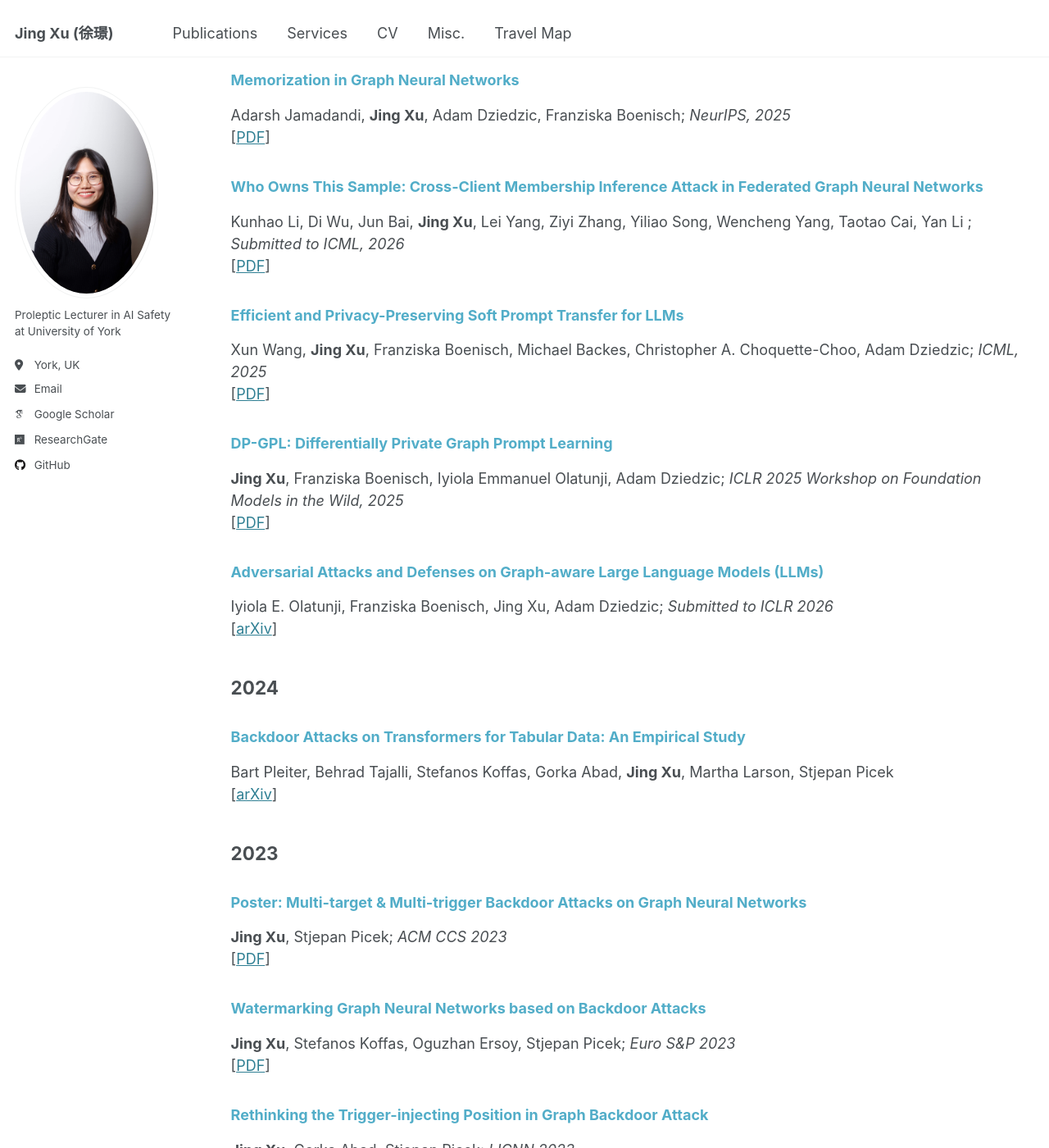
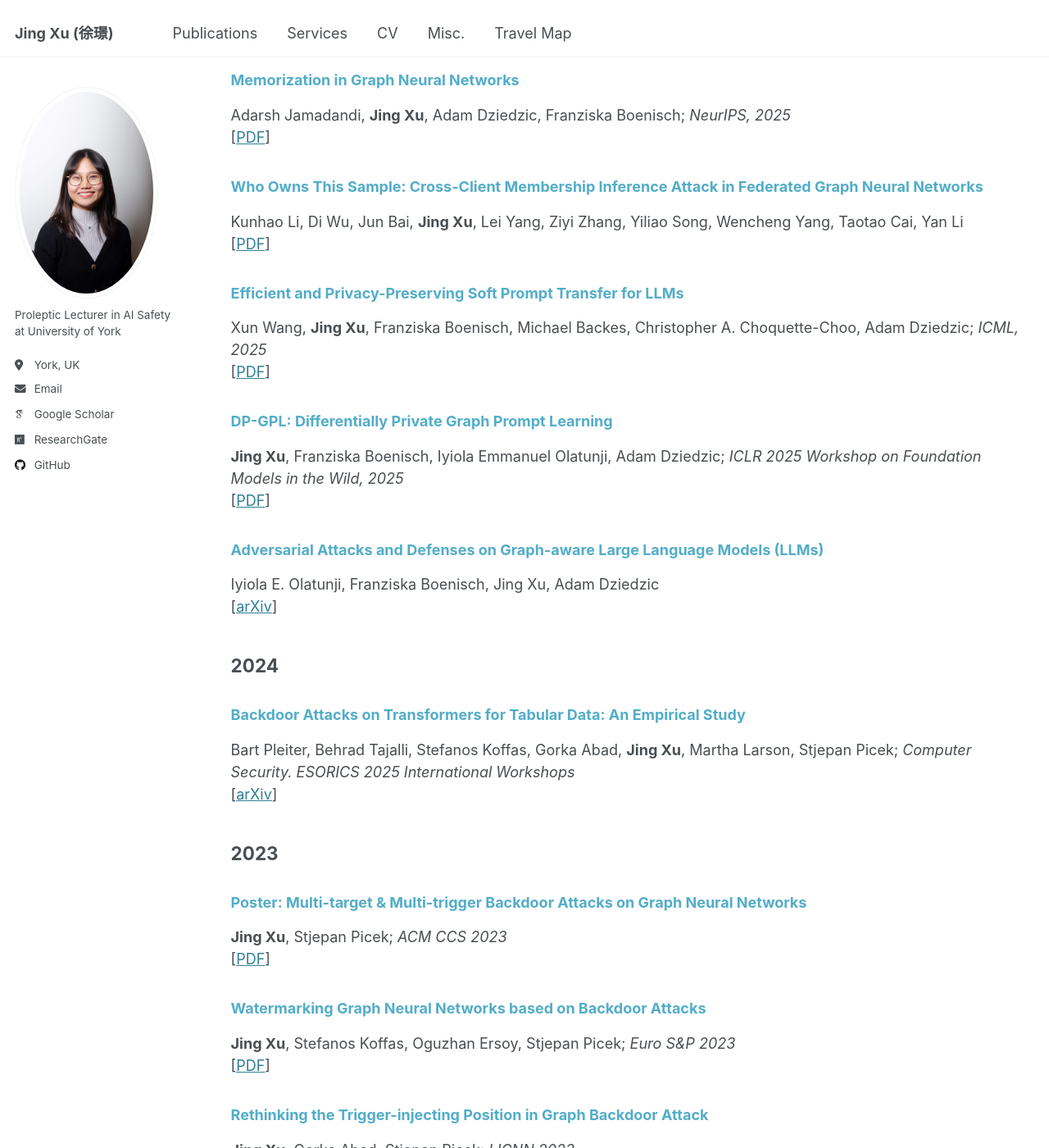
Before and after one commit to xujing1994/xujing1994.github.io, a Jekyll site: the page built from _pages/publications.md, in a window 1280 px wide and 1400 px high, scrolled down 513 px. Shown: the whole window at 82% size. Built offline with Jekyll 4.4.1, drawn with Linux system fonts in a browser that asks for light colours; some web fonts are replaced.

Commit message:
Update publication entries and formatting

```diff
--- a/_pages/publications.md
+++ b/_pages/publications.md
@@ -19,7 +19,7 @@ Adarsh Jamadandi, **Jing Xu**, Adam Dziedzic, Franziska Boenisch; *NeurIPS, 2025
 [[PDF](https://arxiv.org/pdf/2508.19352)]
 
 ### <span style="color:#52ADC8">Who Owns This Sample: Cross-Client Membership Inference Attack in Federated Graph Neural Networks</span>
-Kunhao Li, Di Wu, Jun Bai, **Jing Xu**, Lei Yang, Ziyi Zhang, Yiliao Song, Wencheng Yang, Taotao Cai, Yan Li ; *Submitted to ICML, 2026* \
+Kunhao Li, Di Wu, Jun Bai, **Jing Xu**, Lei Yang, Ziyi Zhang, Yiliao Song, Wencheng Yang, Taotao Cai, Yan Li \
 [[PDF](https://arxiv.org/pdf/2507.19964)]
 
 ### <span style="color:#52ADC8">Efficient and Privacy-Preserving Soft Prompt Transfer for LLMs</span>
@@ -31,14 +31,14 @@ Xun Wang, **Jing Xu**, Franziska Boenisch, Michael Backes, Christopher A. Choque
 [[PDF](https://openreview.net/pdf?id=W8nrK1ajDH)]
 
 ### <span style="color:#52ADC8">Adversarial Attacks and Defenses on Graph-aware Large Language Models (LLMs)</span>
-Iyiola E. Olatunji, Franziska Boenisch, Jing Xu, Adam Dziedzic; *Submitted to ICLR 2026*\
+Iyiola E. Olatunji, Franziska Boenisch, Jing Xu, Adam Dziedzic \
 [[arXiv](https://www.arxiv.org/pdf/2508.04894)]
 
 
 ## 2024
 
 ### <span style="color:#52ADC8">Backdoor Attacks on Transformers for Tabular Data: An Empirical Study</span>
-Bart Pleiter, Behrad Tajalli, Stefanos Koffas, Gorka Abad, **Jing Xu**, Martha Larson, Stjepan Picek \
+Bart Pleiter, Behrad Tajalli, Stefanos Koffas, Gorka Abad, **Jing Xu**, Martha Larson, Stjepan Picek; *Computer Security. ESORICS 2025 International Workshops* \
 [[arXiv](https://arxiv.org/abs/2311.07550)]
 
 ## 2023
```
